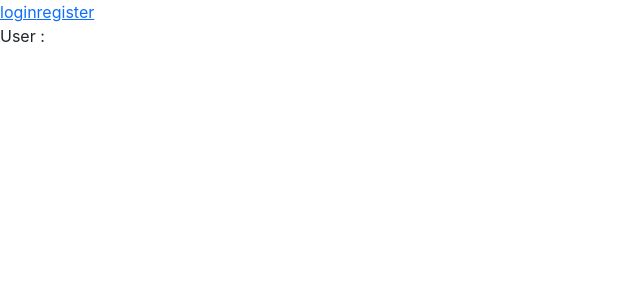
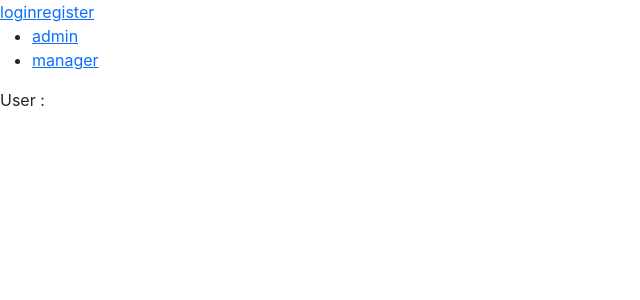
Before and after one commit to nltr2/LearningReact, a React (Create React App) app in the folder myapp/: page /userdetails in a window 1280 px wide. Shown: the top 300 px of the page, without its empty margins (0-640 px from the left). Built offline with nearby package versions, Linux system fonts and the light colour scheme.

Commit message:
nested links

```diff
--- a/myapp/src/components/routingDemo/UserDetails.tsx
+++ b/myapp/src/components/routingDemo/UserDetails.tsx
@@ -1,5 +1,6 @@
 import React from 'react'
 import { useParams } from 'react-router-dom'
+import UserNames from './UserNames'
 
 interface UserD{
     name:string
@@ -9,6 +10,7 @@ interface UserD{
     const {name} = useParams<UserD>()
     return (
         <div>
+            <UserNames/>
             <p> User : {name}</p>
         </div>
     )
--- /dev/null
+++ b/myapp/src/components/routingDemo/UserNames.tsx
@@ -0,0 +1,20 @@
+import React from 'react'
+import { NavLink } from 'react-router-dom'
+
+
+ const UserNames=() =>{
+
+    return (
+        <div>
+            <ul>
+                <li>
+                    <NavLink to={'/userdetails/admin'}>admin</NavLink>
+                </li>
+                <li>
+                    <NavLink to={'/userdetails/manager'}>manager</NavLink>
+                </li>
+            </ul>
+        </div>
+    )
+}
+export default UserNames
```
